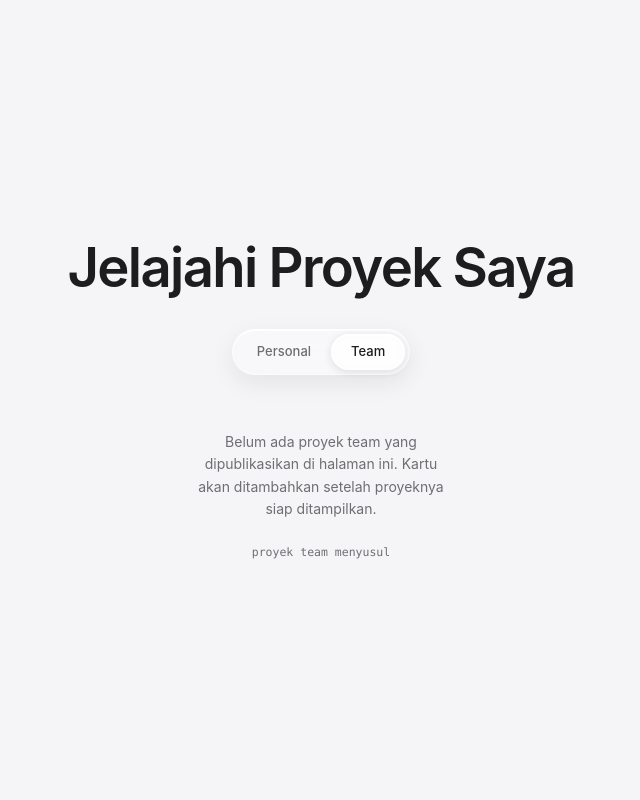
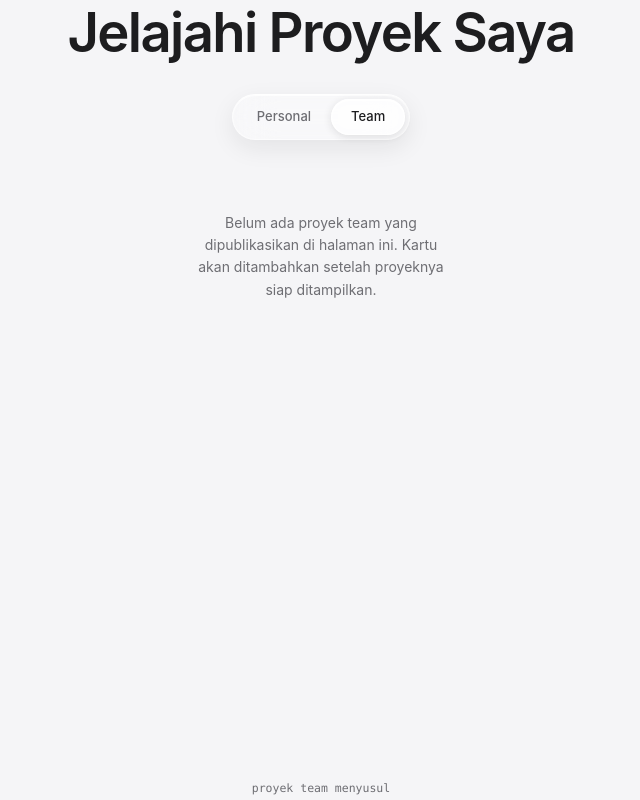
Before and after one commit to akhnafal-aban/akhnafal-aban.github.io, a React (Vite) app: page / in a window 1280 px wide. Both pictures are taken after a click on the tab "Team". Shown: the part 800-1600 px from the top of the page, without its empty margins (319-959 px from the left). Built offline with nearby package versions, Linux system fonts and the light colour scheme.

Commit message:
radical: index title+tabs anchored with fixed-height card area, smooth scroll-in reveal for heading, tabs, cards

```diff
--- a/src/ProjectView.tsx
+++ b/src/ProjectView.tsx
@@ -50,7 +50,7 @@ export function ProjectView({ id, onBack }: ProjectViewProps) {
         <svg width="14" height="14" viewBox="0 0 24 24" fill="none" aria-hidden="true">
           <path d="M15 5l-7 7 7 7" stroke="#1d1d1f" strokeWidth="2.4" strokeLinecap="round" strokeLinejoin="round" />
         </svg>
-        Daftar proyek
+        Kembali
       </button>
 
       {id === 'asset-tracker' ? (
--- a/src/slides/IndexSlide.tsx
+++ b/src/slides/IndexSlide.tsx
@@ -1,6 +1,6 @@
 import { useState } from 'react'
 import { AnimatePresence, motion, useReducedMotion } from 'motion/react'
-import { Slide } from '../components/Slide'
+import { Slide, EASE } from '../components/Slide'
 import { LiquidGlassTabs, type ProjectKind } from '../components/LiquidGlassTabs'
 import { projects, type Project } from '../data/projects'
 
@@ -37,7 +37,14 @@ function ProjectCard({ p, reduce, onPick }: { p: Project; reduce: boolean | null
     (p.view ? 'cursor-pointer transition-transform hover:-translate-y-0.5' : '')
 
   return (
-    <motion.li layout className="list-none">
+    <motion.li
+      layout
+      className="list-none"
+      initial={reduce ? { opacity: 1, y: 0 } : { opacity: 0, y: 16 }}
+      animate={{ opacity: 1, y: 0 }}
+      exit={reduce ? { opacity: 1, y: 0 } : { opacity: 0, y: -10 }}
+      transition={{ type: 'spring', stiffness: 380, damping: 32 }}
+    >
       {p.view ? (
         <motion.button
           type="button"
@@ -61,17 +68,37 @@ export function IndexSlide({ id, onPick }: IndexSlideProps) {
   const reduce = useReducedMotion()
   const shown = projects.filter((p) => p.kind === kind)
 
+  const reveal = {
+    hidden: {},
+    visible: { transition: { staggerChildren: 0.09, delayChildren: 0.05 } },
+  }
+  const item = {
+    hidden: reduce ? { opacity: 1, y: 0 } : { opacity: 0, y: 22 },
+    visible: { opacity: 1, y: 0, transition: { duration: 0.6, ease: EASE } },
+  }
+
   return (
     <Slide id={id}>
-      <div className="mx-auto flex w-full max-w-3xl flex-col items-center">
-        <h2 className="m-0 mb-8 text-center text-[clamp(2rem,4.5vw,3.4rem)] font-semibold leading-[1.08] tracking-[-0.03em]">
+      <motion.div
+        variants={reveal}
+        initial="hidden"
+        whileInView="visible"
+        viewport={{ once: true, amount: 0.3 }}
+        className="mx-auto flex w-full max-w-3xl flex-col items-center"
+      >
+        <motion.h2
+          variants={item}
+          className="m-0 mb-8 text-center text-[clamp(2rem,4.5vw,3.4rem)] font-semibold leading-[1.08] tracking-[-0.03em]"
+        >
           Jelajahi Proyek Saya
-        </h2>
+        </motion.h2>
 
-        <div className="mb-10">
+        <motion.div variants={item} className="mb-8">
           <LiquidGlassTabs value={kind} onChange={setKind} />
-        </div>
+        </motion.div>
 
+        <div className="flex w-full items-start justify-center md:min-h-[584px]">
+          {shown.length > 0 ? (
             <motion.ul layout className="m-0 flex w-full list-none flex-col gap-4 p-0">
               <AnimatePresence mode="popLayout" initial={false}>
                 {shown.map((p) => (
@@ -79,18 +106,23 @@ export function IndexSlide({ id, onPick }: IndexSlideProps) {
                 ))}
               </AnimatePresence>
             </motion.ul>
-
-        {shown.length === 0 && (
-          <p className="m-0 mt-4 max-w-[30ch] text-center text-[14px] leading-[1.6] text-ink-3">
+          ) : (
+            <motion.p
+              initial={reduce ? { opacity: 1 } : { opacity: 0 }}
+              animate={{ opacity: 1 }}
+              transition={{ duration: 0.4 }}
+              className="m-0 mt-10 max-w-[30ch] text-center text-[14px] leading-[1.6] text-ink-3"
+            >
               Belum ada proyek team yang dipublikasikan di halaman ini. Kartu akan ditambahkan setelah
               proyeknya siap ditampilkan.
-          </p>
+            </motion.p>
           )}
+        </div>
 
-        <p className="m-0 mt-6 font-mono text-[11.5px] text-ink-3">
+        <motion.p variants={item} className="m-0 mt-6 font-mono text-[11.5px] text-ink-3">
           {kind === 'personal' ? 'klik salah satu kartu untuk membaca proyeknya' : 'proyek team menyusul'}
-        </p>
-      </div>
+        </motion.p>
+      </motion.div>
     </Slide>
   )
 }
```
Lines whose indentation alone changed are shown as unchanged.
